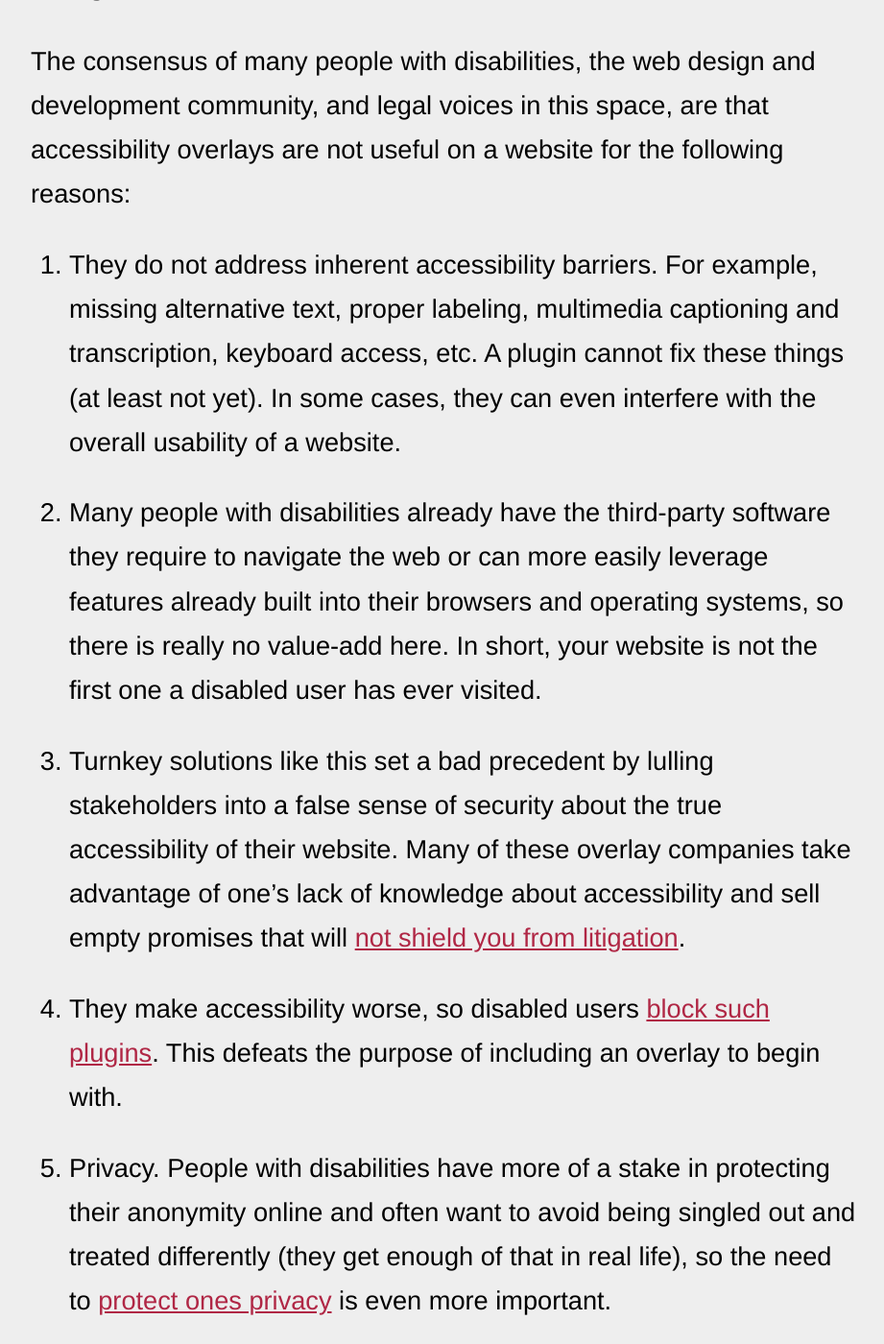
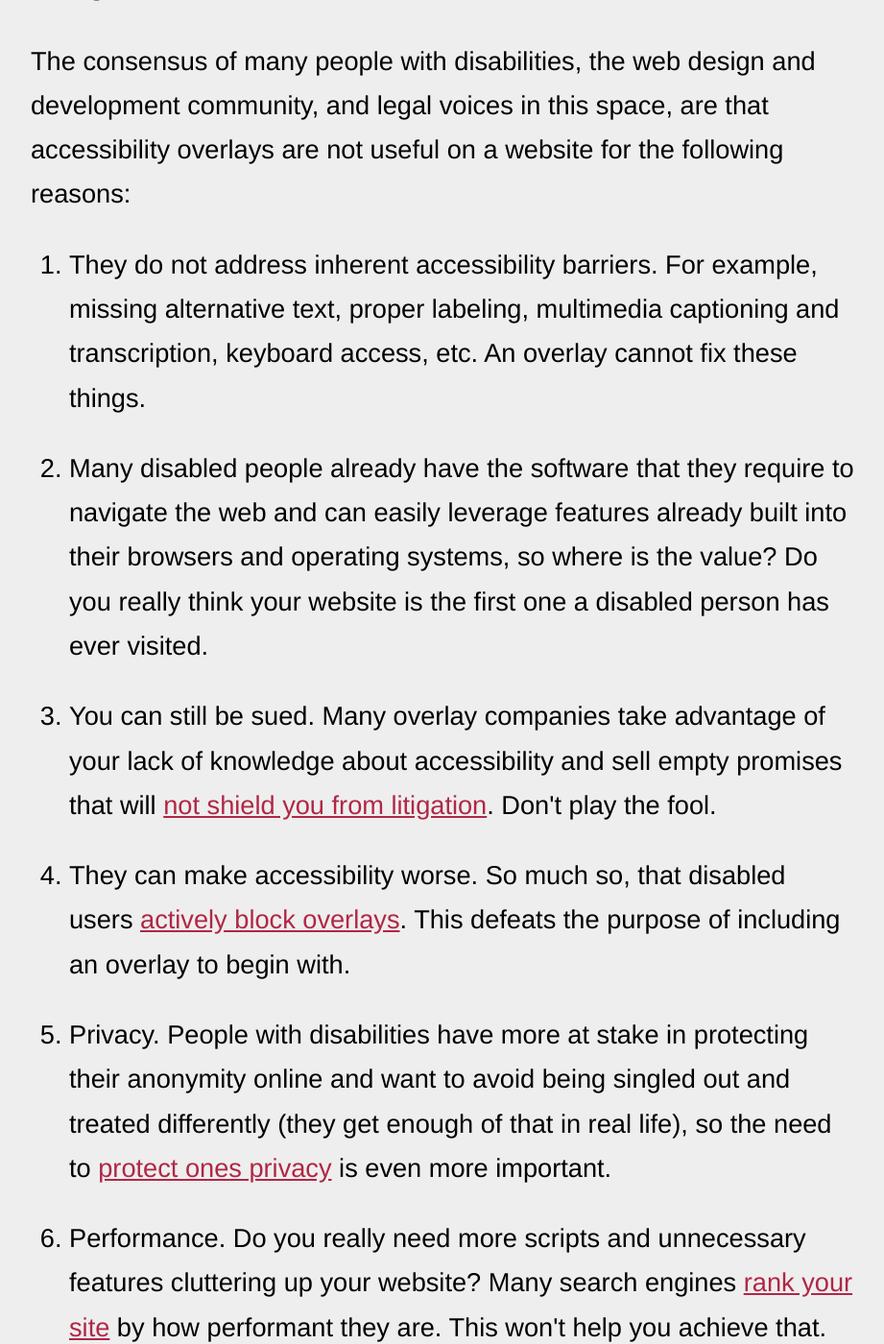
Before and after one commit to michaelspellacy/shouldiuseanaccessibilityoverlay-com, a Jekyll site: the page built from index.html, in a window 1280 px wide and 1400 px high, scrolled down 834 px. Shown: the whole window at 96% size, without its empty margins (178-1099 px from the left). Built offline with Jekyll 4.4.1, drawn with Linux system fonts in a browser that asks for light colours; some of the changed text lies outside the part shown.

Commit message:
Update index.html

```diff
--- a/index.html
+++ b/index.html
@@ -8,12 +8,12 @@
 <p>The consensus of many people with disabilities, the web design and development community, and legal voices in this space, are that accessibility overlays are not useful on a website for the following reasons:</p>
 
 <ol>
-  <li>They do not address inherent accessibility barriers. For example, missing alternative text, proper labeling, multimedia captioning and transcription, keyboard access, etc. A plugin cannot fix these things (at least not yet). In some cases, they can even interfere with the overall usability of a website.</li>
-  <li>Many people with disabilities already have the third-party software they require to navigate the web or can more easily leverage features already built into their browsers and operating systems, so there is really no value-add here. In short, your website is not the first one a disabled user has ever visited.</li>
-  <li>Turnkey solutions like this set a bad precedent by lulling stakeholders into a false sense of security about the true accessibility of their website. Many of these overlay companies take advantage of one’s lack of knowledge about accessibility and sell empty promises that will <a href="https://adrianroselli.com/2020/06/accessibe-will-get-you-sued.html">not shield you from litigation</a>.</li>
-  <li>They make accessibility worse, so disabled users <a href="https://adrianroselli.com/2020/06/accessibe-will-get-you-sued.html#Update12">block such plugins</a>. This defeats the purpose of including an overlay to begin with.</li>
-  <li>Privacy. People with disabilities have more of a stake in protecting their anonymity online and often want to avoid being singled out and treated differently (they get enough of that in real life), so the need to <a href="https://tink.uk/accessibe-and-data-protection/">protect ones privacy</a> is even more important.</li>
-  <li>Performance. Simply put, more scripts, especially if they have no proven benefit to users, will only serve to slow down your site. Not only should there be a concern about this from a usability perspective, but an SEO one as well. Many search engines <a href="https://developers.google.com/web/updates/2018/07/search-ads-speed">rank your site</a> by how performant they are.</li>
+  <li>They do not address inherent accessibility barriers. For example, missing alternative text, proper labeling, multimedia captioning and transcription, keyboard access, etc. An overlay cannot fix these things.</li>
+  <li>Many disabled people already have the software that they require to navigate the web and can easily leverage features already built into their browsers and operating systems, so where is the value? Do you really think your website is the first one a disabled person has ever visited.</li>
+  <li>You can still be sued. Many overlay companies take advantage of your lack of knowledge about accessibility and sell empty promises that will <a href="https://adrianroselli.com/2020/06/accessibe-will-get-you-sued.html">not shield you from litigation</a>. Don't play the fool.</li>
+  <li>They can make accessibility worse. So much so, that disabled users <a href="https://adrianroselli.com/2020/06/accessibe-will-get-you-sued.html#Update12">actively block overlays</a>. This defeats the purpose of including an overlay to begin with.</li>
+  <li>Privacy. People with disabilities have more at stake in protecting their anonymity online and want to avoid being singled out and treated differently (they get enough of that in real life), so the need to <a href="https://tink.uk/accessibe-and-data-protection/">protect ones privacy</a> is even more important.</li>
+  <li>Performance. Do you really need more scripts and unnecessary features cluttering up your website? Many search engines <a href="https://developers.google.com/web/updates/2018/07/search-ads-speed">rank your site</a> by how performant they are. This won't help you achieve that.</li>
 </ol>
 
 <h2 class="heading" id="solution"><a href="#solution">So what should I do to make my website accessible?</a></h2>
```
